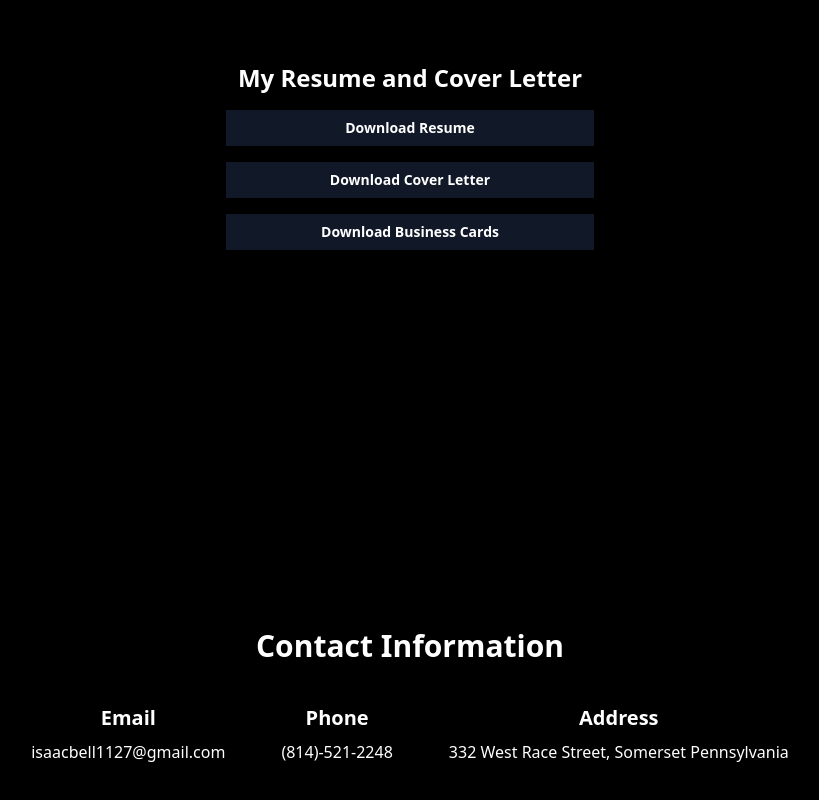
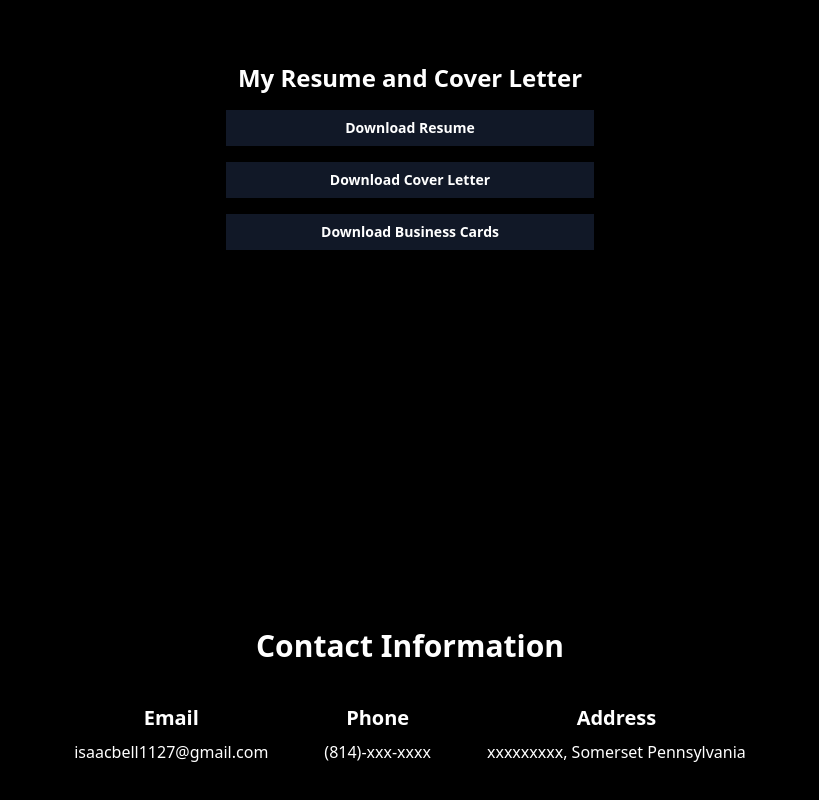
Before and after one commit to MrDoge905/IsaacsPortfolio, a website: page index.html in a window 1280 px wide. Shown: the part 4167-4967 px from the top of the page, without its empty margins (230-1049 px from the left). Drawn offline with nearby package versions, Linux system fonts and the light colour scheme.

Commit message:
Update index.html
hide info

```diff
--- a/index.html
+++ b/index.html
@@ -205,13 +205,13 @@
       <!-- Contact Info Card 2 -->
       <div data-aos="fade-up" data-aos-duration="2000"  class="bg-gray-700 p-4 rounded-lg shadow-md">
         <h3 class="text-xl font-semibold text-white mb-2">Phone</h3>
-        <p class="text-white">(814)-521-2248</p>
+        <p class="text-white">(814)-xxx-xxxx</p>
       </div>
 
       <!-- Contact Info Card 3 -->
       <div data-aos="fade-up" data-aos-duration="2000" class="bg-gray-700 p-4 rounded-lg shadow-md">
         <h3 class="text-xl font-semibold text-white mb-2">Address</h3>
-        <p class="text-white">332 West Race Street, Somerset Pennsylvania</p>
+        <p class="text-white">xxxxxxxxx, Somerset Pennsylvania</p>
       </div>
     </div>
   </div>
```
